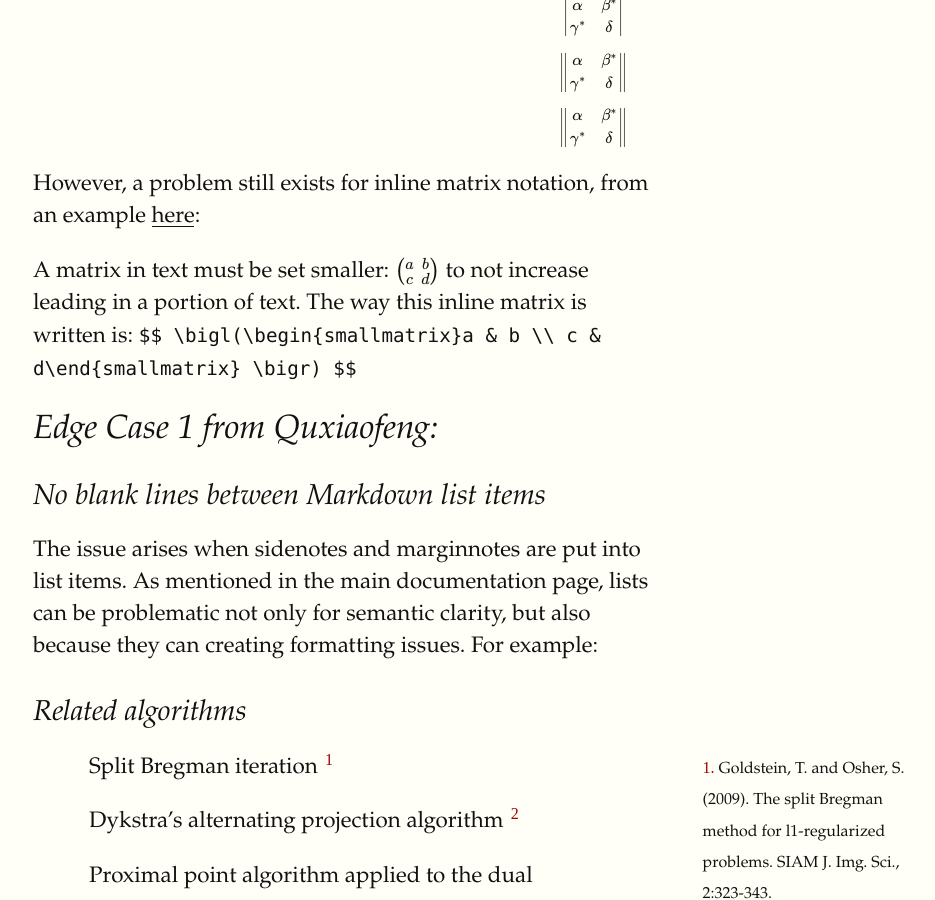
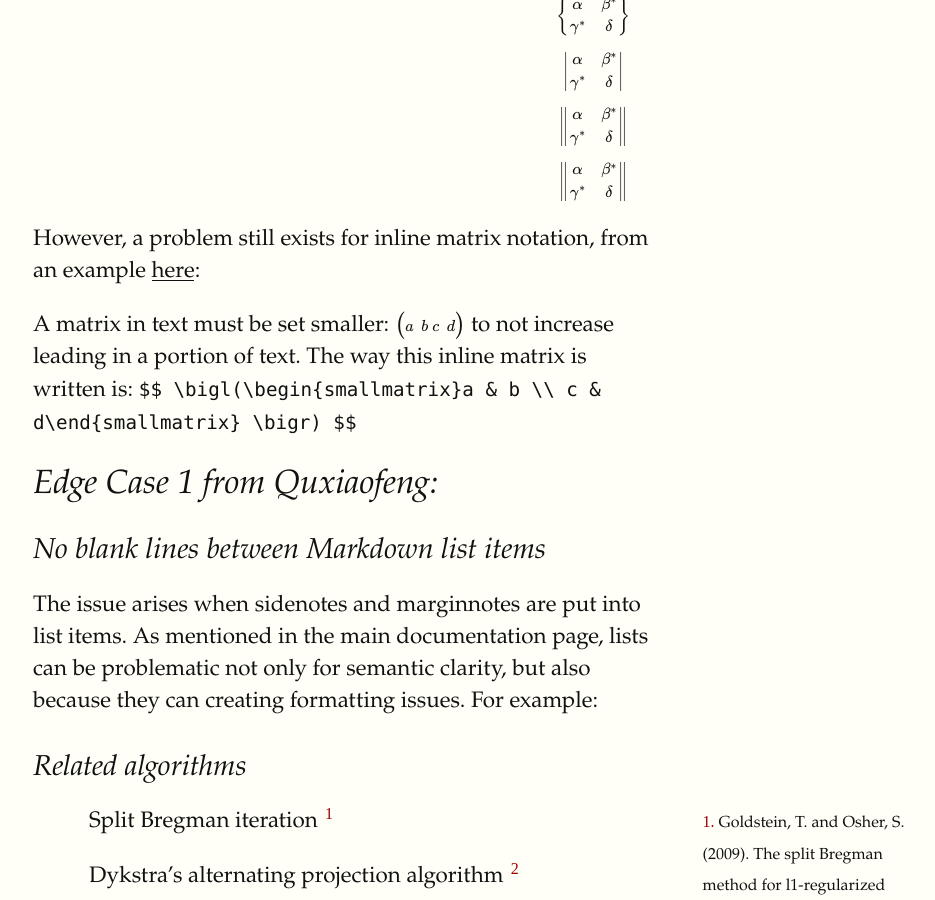
Before and after one commit to stackbit-projects/fierce-saturn-14ab5, a Jekyll site: the page built from _posts/2020-04-13-Edge-Cases.md, in a window 1280 px wide and 900 px high, scrolled down 1340 px. Shown: the whole window, without its empty margins (127-1062 px from the left). Built offline with Jekyll 4.4.1, drawn with Linux system fonts in a browser that asks for light colours; some web fonts are replaced; formulas are drawn with MathJax 3; some of the changed text lies outside the part shown.

Commit message:
2020-04-13-Edge-Cases.md: updated markdown_content

````diff
--- a/_posts/2020-04-13-Edge-Cases.md
+++ b/_posts/2020-04-13-Edge-Cases.md
@@ -24,13 +27,14 @@
  \right)
 $$
 ```
+
 yields this:
 
 $$
 D = \left(\begin{matrix}
-  1 & -1 & & & & \\
-  &    & \cdots &   & \\
-  &    &        & 1 & -1
+1 & -1 & & & & \\
+&    & \cdots &   & \\
+&    &        & 1 & -1
 \end{matrix}
 \right)
 $$
@@ -43,7 +47,6 @@
 \gamma^{*}& \delta
 \end{matrix}
 $$
-
 
 $$
 \begin{bmatrix}
@@ -82,7 +85,7 @@
 
 However, a problem still exists for inline matrix notation, from an example [here](https://en.wikibooks.org/wiki/LaTeX/Mathematics#Matrices_in_running_text):
 
-A matrix in text must be set smaller: $$ \bigl(\begin{smallmatrix}a & b \\ c & d\end{smallmatrix} \bigr) $$ to not increase leading in a portion of text. The way this inline matrix is written is: ```$$ \bigl(\begin{smallmatrix}a & b \\ c & d\end{smallmatrix} \bigr) $$```
+A matrix in text must be set smaller: $$ \bigl(\begin{smallmatrix}a & b \ c & d\end{smallmatrix} \bigr) $$ to not increase leading in a portion of text. The way this inline matrix is written is: `$$ \bigl(\begin{smallmatrix}a & b \\ c & d\end{smallmatrix} \bigr) $$`
 
 ## Edge Case 1 from Quxiaofeng:
 
@@ -92,11 +95,11 @@
 
 ### Related algorithms
 
-+ Split Bregman iteration {% sidenote 1 'Goldstein, T. and Osher, S. (2009). The split Bregman method for l1-regularized problems. SIAM J. Img. Sci., 2:323-343.' %}
-+ Dykstra's alternating projection algorithm {% sidenote 2 'Dykstra, R. L. (1983). An algorithm for restricted least squares regression. J. Amer. Statist. Assoc., 78(384):837-842.' %}
-+ Proximal point algorithm applied to the dual
-+ Numerous applications in statistics and machine learning: lasso, gen. lasso, graphical lasso, (overlapping) group lasso, ...
-+ Embraces distributed computing for big data {% sidenote 3 'Boyd, S., Parikh, N., Chu, E., Peleato, B., and Eckstein, J. (2011). Distributed optimization and statistical learning via the alternating direction method of multipliers. Found. Trends Mach. learn., 3(1):1-122.' %}
+*   Split Bregman iteration {% sidenote 1 'Goldstein, T. and Osher, S. (2009). The split Bregman method for l1-regularized problems. SIAM J. Img. Sci., 2:323-343.' %}
+*   Dykstra's alternating projection algorithm {% sidenote 2 'Dykstra, R. L. (1983). An algorithm for restricted least squares regression. J. Amer. Statist. Assoc., 78(384):837-842.' %}
+*   Proximal point algorithm applied to the dual
+*   Numerous applications in statistics and machine learning: lasso, gen. lasso, graphical lasso, (overlapping) group lasso, ...
+*   Embraces distributed computing for big data {% sidenote 3 'Boyd, S., Parikh, N., Chu, E., Peleato, B., and Eckstein, J. (2011). Distributed optimization and statistical learning via the alternating direction method of multipliers. Found. Trends Mach. learn., 3(1):1-122.' %}
 
 ### Why this matters
 
@@ -104,56 +107,49 @@
 
 Please note that there must be *no blank lines between your list items*. This is due to a really strange thing about the Jekyll Markdown engine I have never noticed before. If you have a list, and you put a blank line between the items like this:
 
-```
-  + list item 1
+      + list item 1
 
-  + list item 2
-```
+      + list item 2
 
 It will create an html tag structure like this:
 
-```
-<ul>
-   <li>
-      <p>list item 1</p>
-  </li>
-  <li>
-      <p>list item 2</p>
-   </li>
-</ul>
-```
+    <ul>
+       <li>
+          <p>list item 1</p>
+      </li>
+      <li>
+          <p>list item 2</p>
+       </li>
+    </ul>
+
 Which *totally* goofs up the layout CSS.
 
 However, if your Markdown is this:
 
-```
-    + list item 1
-    + list item 2
-```
+        + list item 1
+        + list item 2
 
 It will create a tag structure like this:
 
-```
-<ul>
-   <li>list item 1</li>
-   <li>list item 2</li>
-</ul>
-```
+    <ul>
+       <li>list item 1</li>
+       <li>list item 2</li>
+    </ul>
 
 Here is the same content as above, with a blank line separating the list items. Notice how the sidenotes get squashed into the main content area:
-
 
 ### Remarks on ADMM version 2 - **one blank line** between Markdown list items
 
 Related algorithms
 
-+ Split Bregman iteration {% sidenote 1 'Goldstein, T. and Osher, S. (2009). The split Bregman method for l1-regularized problems. SIAM J. Img. Sci., 2:323-343.' %}
+*   Split Bregman iteration {% sidenote 1 'Goldstein, T. and Osher, S. (2009). The split Bregman method for l1-regularized problems. SIAM J. Img. Sci., 2:323-343.' %}
 
-+ Dykstra's alternating projection algorithm {% sidenote 2 'Dykstra, R. L. (1983). An algorithm for restricted least squares regression. J. Amer. Statist. Assoc., 78(384):837-842.' %}
+*   Dykstra's alternating projection algorithm {% sidenote 2 'Dykstra, R. L. (1983). An algorithm for restricted least squares regression. J. Amer. Statist. Assoc., 78(384):837-842.' %}
 
-+ Proximal point algorithm applied to the dual
+*   Proximal point algorithm applied to the dual
 
-+ Numerous applications in statistics and machine learning: lasso, gen. lasso, graphical lasso, (overlapping) group lasso, ...
+*   Numerous applications in statistics and machine learning: lasso, gen. lasso, graphical lasso, (overlapping) group lasso, ...
+
 <br>
 <br>
 <br>
@@ -163,7 +159,7 @@
 
 Example of the proper way to write an url inside a *Liquid* full-width image tag.
 
-This code: ```{{ '{% fullwidth "assets/img/rhino.png" "Tuftes pet rhino (via <a href=\"//www.edwardtufte.com/tufte/\">Edward Tufte</a>)" ' }} %}```
+This code: `{{ '{% fullwidth "assets/img/rhino.png" "Tuftes pet rhino (via <a href=\"//www.edwardtufte.com/tufte/\">Edward Tufte</a>)" ' }} %}`
 
 produces the following image with a title. Notice that I have had to escape the double quotes in the HTML with a backslash. Also, the example above leaves out the single quote in 'Tufte's" because of the topsy-turvy way that you have to escape the escapes in code sections that are used for illustrative purposes in this text. Bottom line is that there are occasionally some odd interactions between the Markdown parser, custom *Liquid* tags and HTML.
-{% fullwidth "assets/img/rhino.png" "Tufte's pet rhino (via <a href=\"//www.edwardtufte.com/tufte/\">Edward Tufte</a>)" %}
+{% fullwidth "assets/img/rhino.png" "Tufte's pet rhino (via \<a href="//www.edwardtufte.com/tufte/">Edward Tufte</a>)" %}
````
Also changed, not shown: other parts of _posts/2020-04-13-Edge-Cases.md (+6 -3 lines).
